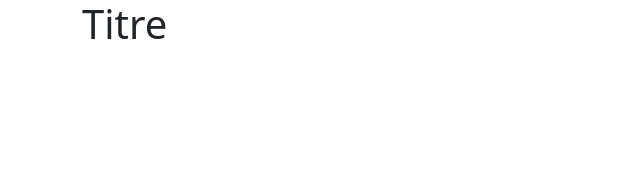
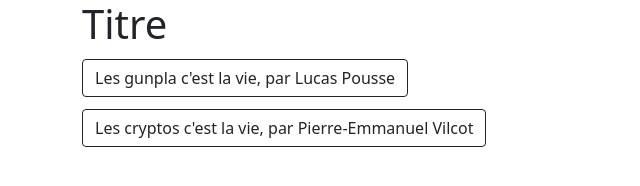
Before and after one commit to 2021-D17-POEC-JAVA-FS/tp-git-en-equipe-Lucas_Kevin-Pierre-Emmanuel, a plain HTML site: page index.html in a window 1280 px wide. Shown: the whole page, without its empty margins (0-640 px from the left). Drawn offline with nearby package versions, Linux system fonts and the light colour scheme.

Commit message:
Super page ajoutée à l'index

```diff
--- a/index.html
+++ b/index.html
@@ -12,6 +12,8 @@
 <body>
     <div class="container">
         <h1>Titre</h1>
+        <h2><a class="btn btn-outline-dark" href="./gunpla/gunpla.html">Les gunpla c'est la vie, par Lucas Pousse</a></h2>
+        <h2><a class="btn btn-outline-dark" href="pe.html">Les cryptos c'est la vie, par Pierre-Emmanuel Vilcot</a></h2>
     </div>
 
     <script src="https://cdn.jsdelivr.net/npm/bootstrap@5.1.3/dist/js/bootstrap.bundle.min.js"
```
